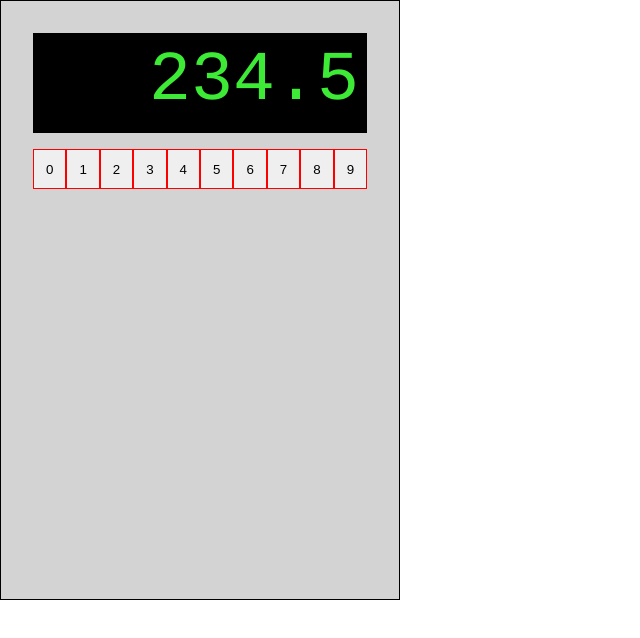
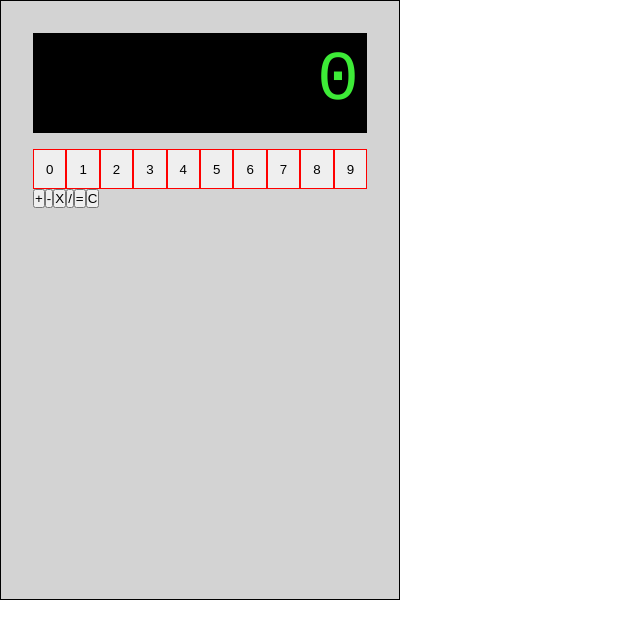
Before and after one commit to stevemc81/calculator, a plain HTML site: page index.html in a window 1280 px wide. Shown: the whole page, without its empty margins (0-640 px from the left). Drawn offline with Linux system fonts and the light colour scheme; a web font is replaced by a local one.

Commit message:
Add operator buttons

```diff
--- a/index.html
+++ b/index.html
@@ -13,9 +13,9 @@
 
 <body>
     <div class="calculator">
-        <div class="display">234.5</div>
+        <div class="display">0</div>
         <div class="number-pad"></div>
-        <div class="operators"></div>
+        <div class="operators-pad"></div>
     </div>
     <script src="script.js"></script>
 </body>
--- a/script.js
+++ b/script.js
@@ -49,3 +49,53 @@ for (let i = 0; i < 10; i++) {
     })
     numberPad.appendChild(button);
 };
+
+const operatorsPad = document.querySelector('.operators-pad');
+
+const addButton = document.createElement('button');
+addButton.classList.add('operator-button');
+addButton.textContent = '+';
+addButton.addEventListener('click', () => {
+    console.log('+');
+});
+operatorsPad.appendChild(addButton);
+
+const subtractButton = document.createElement('button');
+subtractButton.classList.add('operator-button');
+subtractButton.textContent = '-';
+subtractButton.addEventListener('click', () => {
+    console.log('-');
+});
+operatorsPad.appendChild(subtractButton);
+
+const multiplyButton = document.createElement('button');
+multiplyButton.classList.add('operator-button');
+multiplyButton.textContent = 'X';
+multiplyButton.addEventListener('click', () => {
+    console.log('X');
+});
+operatorsPad.appendChild(multiplyButton);
+
+const divideButton = document.createElement('button');
+divideButton.classList.add('operator-button');
+divideButton.textContent = '/';
+divideButton.addEventListener('click', () => {
+    console.log('/');
+});
+operatorsPad.appendChild(divideButton);
+
+const equalsButton = document.createElement('button');
+equalsButton.classList.add('operator-button');
+equalsButton.textContent = '=';
+equalsButton.addEventListener('click', () => {
+    console.log('=');
+});
+operatorsPad.appendChild(equalsButton);
+
+const clearButton = document.createElement('button');
+clearButton.classList.add('operator-button');
+clearButton.textContent = 'C';
+clearButton.addEventListener('click', () => {
+    console.log('C');
+});
+operatorsPad.appendChild(clearButton);
```
